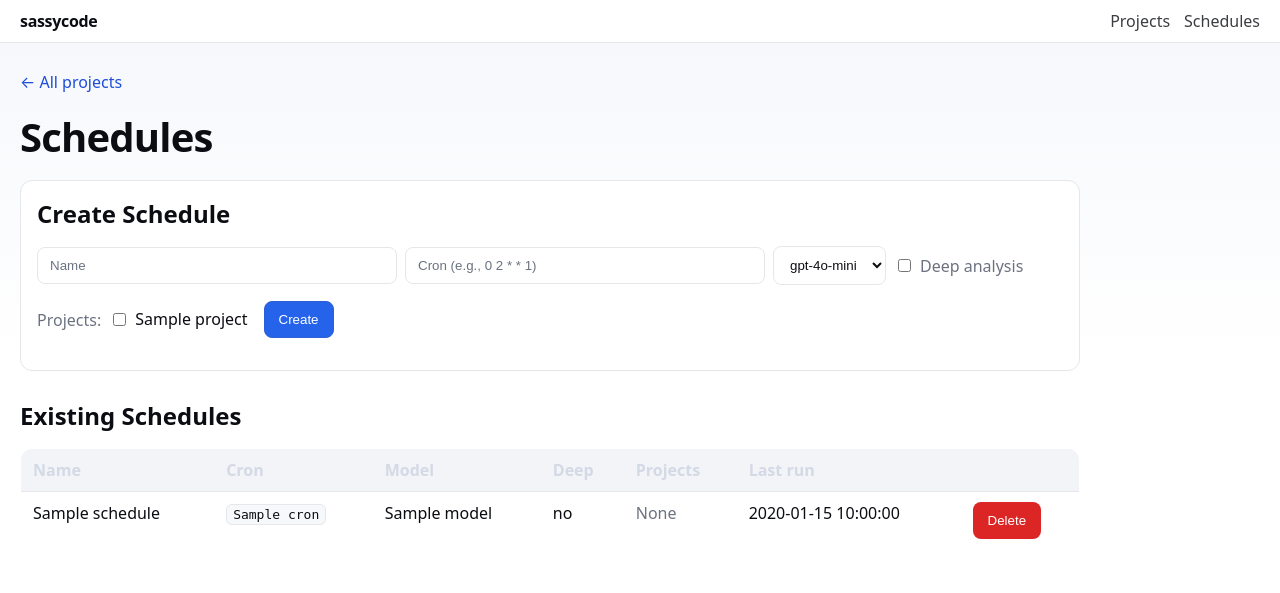
After one commit to jdubansky/sassycode, a FastAPI app: template manager/templates/schedules.html in a window 1280 px wide. The commit adds this page. Shown: the top 593 px of the page. Run offline with FastAPI, Linux system fonts and the light colour scheme; the template is opened without the code that fills it: most values are stand-ins (such as "Sample title", 1, 10 or a date in 2020).

Commit message:
added scheduled scans

```diff
--- a/manager/app.py
+++ b/manager/app.py
@@ -1,20 +1,23 @@
 import json
+import os
 import subprocess
 import sys
 import threading
-from datetime import datetime
+from datetime import datetime, timedelta
 from pathlib import Path
 from typing import Optional
 
 from dotenv import load_dotenv
 from fastapi import FastAPI, Depends, Request, Form
-from fastapi.responses import HTMLResponse, RedirectResponse
+from fastapi.responses import HTMLResponse, RedirectResponse, JSONResponse
 from fastapi.staticfiles import StaticFiles
 from fastapi.templating import Jinja2Templates
 from sqlalchemy.orm import Session
+from croniter import croniter
+import time
 
 from .db import init_db, migrate_db, session_scope, SessionLocal
-from .models import Project, Scan, Finding, ScanLog, UniqueFinding
+from .models import Project, Scan, Finding, ScanLog, UniqueFinding, Schedule, ScheduleProject
 
 
 load_dotenv()
@@ -31,6 +34,8 @@ app.mount("/static", StaticFiles(directory=str(static_dir)), name="static")
 # Track running scan processes
 RUNNING_PROCS: dict[int, subprocess.Popen] = {}
 RUNNING_LOCK = threading.Lock()
+MAX_CONCURRENT_SCANS = int(os.getenv("MAX_CONCURRENT_SCANS", "2"))
+SCAN_SEM = threading.Semaphore(MAX_CONCURRENT_SCANS)
 
 
 def get_db():
@@ -41,16 +46,64 @@ def get_db():
         db.close()
 
 
+@app.get("/favicon.ico", include_in_schema=False)
+def favicon_redirect():
+    return RedirectResponse(url="/static/favicon.svg")
+
+
+@app.get("/.well-known/appspecific/com.chrome.devtools.json", include_in_schema=False)
+def chrome_devtools_probe():
+    # Chrome devtools probes this path; return empty JSON instead of 404 noise
+    return JSONResponse(content={})
+
+
 @app.on_event("startup")
 def on_startup():
     init_db()
     migrate_db()
+    # Start scheduler thread
+    t = threading.Thread(target=_scheduler_loop, daemon=True)
+    t.start()
 
 
 @app.get("/", response_class=HTMLResponse)
 def index(request: Request, db: Session = Depends(get_db)):
     projects = db.query(Project).all()
     return templates.TemplateResponse("index.html", {"request": request, "projects": projects})
+@app.get("/schedules", response_class=HTMLResponse)
+def schedules_page(request: Request, db: Session = Depends(get_db)):
+    schedules = db.query(Schedule).all()
+    projects = db.query(Project).all()
+    # Build mapping of schedule_id -> [project names]
+    from sqlalchemy import select
+    schedule_projects_map: dict[int, list[str]] = {}
+    links = db.query(ScheduleProject, Project).join(Project, ScheduleProject.project_id == Project.id).all()
+    for link, proj in links:
+        schedule_projects_map.setdefault(link.schedule_id, []).append(proj.name)
+    return templates.TemplateResponse(
+        "schedules.html",
+        {"request": request, "schedules": schedules, "projects": projects, "schedule_projects_map": schedule_projects_map},
+    )
+
+@app.post("/schedules")
+def create_schedule(name: str = Form(...), cron: str = Form(...), model: str = Form(...), deep: str = Form(None), project_ids: str = Form(""), db: Session = Depends(get_db)):
+    s = Schedule(name=name, cron=cron, model=model, deep=1 if deep else 0)
+    db.add(s)
+    db.flush()
+    ids = [int(x) for x in (project_ids.split(",") if project_ids else []) if x]
+    for pid in ids:
+        db.add(ScheduleProject(schedule_id=s.id, project_id=pid))
+    db.commit()
+    return RedirectResponse(url="/schedules", status_code=303)
+
+
+@app.post("/schedules/{schedule_id}/delete")
+def delete_schedule(schedule_id: int, db: Session = Depends(get_db)):
+    s = db.get(Schedule, schedule_id)
+    if s:
+        db.delete(s)
+        db.commit()
+    return RedirectResponse(url="/schedules", status_code=303)
 
 
 @app.post("/projects")
@@ -126,6 +179,7 @@ def trigger_scan(project_id: int = Form(...), model: str = Form(...), deep: str
     def run_and_ingest(scan_id: int):
         success = False
         try:
+            SCAN_SEM.acquire()
             proc = subprocess.Popen(
                 cmd,
                 stdout=subprocess.PIPE,
@@ -246,6 +300,7 @@ def trigger_scan(project_id: int = Form(...), model: str = Form(...), deep: str
                             sc.status = "failed"
                     if not sc.completed_at:
                         sc.completed_at = datetime.utcnow()
+            SCAN_SEM.release()
 
     threading.Thread(target=run_and_ingest, args=(scan.id,), daemon=True).start()
 
@@ -277,6 +332,112 @@ def scan_logs_json(scan_id: int, db: Session = Depends(get_db)):
             for l in logs
         ],
     }
+
+
+def _scheduler_loop():
+    while True:
+        try:
+            with session_scope() as session:
+                schedules = session.query(Schedule).all()
+                now = datetime.utcnow()
+                for s in schedules:
+                    base = s.last_run_at or (now - timedelta(minutes=1))
+                    itr = croniter(s.cron, base)
+                    next_time = itr.get_next(datetime)
+                    if next_time <= now:
+                        # mark last_run
+                        s.last_run_at = now
+                        session.flush()
+                        # queue scans for selected projects
+                        proj_links = session.query(ScheduleProject).filter(ScheduleProject.schedule_id == s.id).all()
+                        for link in proj_links:
+                            p = session.get(Project, link.project_id)
+                            if not p:
+                                continue
+                            # trigger scan similar to POST /scans
+                            scan = Scan(project_id=p.id, model=s.model, status="running", started_at=datetime.utcnow())
+                            session.add(scan)
+                            session.flush()
+                            # seed startup log
+                            session.add(ScanLog(scan_id=scan.id, level="INFO", message=f"Scheduled run: {s.name}"))
+                            # Build command
+                            cmd = [
+                                sys.executable,
+                                "-m",
+                                "scanner.cli",
+                                "scan",
+                                "--path",
+                                p.path,
+                                "--model",
+                                s.model,
+                                "--verbose",
+                            ]
+                            if s.deep:
+                                cmd.append("--deep")
+
+                            def run_and_ingest_bg(scan_id: int, cmd_list: list[str]):
+                                # Reuse logic from trigger_scan
+                                success = False
+                                try:
+                                    SCAN_SEM.acquire()
+                                    proc = subprocess.Popen(cmd_list, stdout=subprocess.PIPE, stderr=subprocess.PIPE, text=True, bufsize=1)
+                                    with RUNNING_LOCK:
+                                        RUNNING_PROCS[scan_id] = proc
+                                    stdout_chunks: list[str] = []
+                                    assert proc.stderr is not None
+                                    for line in proc.stderr:
+                                        msg = line.rstrip("\n")
+                                        with session_scope() as s2:
+                                            s2.add(ScanLog(scan_id=scan_id, level="INFO", message=msg))
+                                    if proc.stdout:
+                                        stdout_chunks.append(proc.stdout.read() or "")
+                                    proc.wait()
+                                    stdout = "".join(stdout_chunks).strip()
+                                    obj = json.loads(stdout) if stdout else {}
+                                    findings = obj.get("findings", [])
+                                    with session_scope() as s3:
+                                        for f in findings:
+                                            # upsert unique (simplified: call existing path by reusing code is complex here)
+                                            fp_parts = [
+                                                (f.get("file_path") or "").strip().lower(),
+                                                ",".join(f.get("cwe", []) or []) if isinstance(f.get("cwe"), list) else (f.get("cwe") or ""),
+                                                (f.get("function_name") or "").strip().lower(),
+                                                (f.get("entrypoint") or "").strip().lower(),
+                                            ]
+                                            fingerprint = "|".join(fp_parts)
+                                            uf = s3.query(UniqueFinding).filter(UniqueFinding.project_id == p.id, UniqueFinding.fingerprint == fingerprint).one_or_none()
+                                            if uf is None:
+                                                uf = UniqueFinding(project_id=p.id, fingerprint=fingerprint, file_path=f.get("file_path", ""), cwe=",".join(f.get("cwe", []) or []) or None, function_name=f.get("function_name"), entrypoint=f.get("entrypoint"), last_line=f.get("line"), last_severity=f.get("severity"), last_description=f.get("description"), severity=f.get("severity"), description=f.get("description"))
+                                                s3.add(uf)
+                                                s3.flush()
+                                            else:
+                                                uf.last_seen_at = datetime.utcnow()
+                                                uf.occurrences = (uf.occurrences or 0) + 1
+                                                uf.last_line = f.get("line")
+                                                uf.last_severity = f.get("severity")
+                                                uf.last_description = f.get("description")
+                                            s3.add(Finding(scan_id=scan_id, unique_finding_id=uf.id, file_path=f.get("file_path", ""), severity=f.get("severity", "LOW"), line=f.get("line"), rule_id=f.get("rule_id"), cwe=",".join(f.get("cwe", []) or []) or None, description=f.get("description", ""), recommendation=f.get("recommendation"), confidence=f.get("confidence"), function_name=f.get("function_name"), entrypoint=f.get("entrypoint"), arguments=",".join(f.get("arguments", []) or []) or None, root_cause=f.get("root_cause"), details_json=json.dumps(f.get("details")) if f.get("details") else None))
+                                        scx = s3.get(Scan, scan_id)
+                                        if scx:
+                                            scx.status = "completed"
+                                            scx.completed_at = datetime.utcnow()
+                                    success = True
+                                except Exception:
+                                    with session_scope() as s4:
+                                        scx = s4.get(Scan, scan_id)
+                                        if scx:
+                                            scx.status = "failed"
+                                            scx.completed_at = datetime.utcnow()
+                                finally:
+                                    with RUNNING_LOCK:
+                                        RUNNING_PROCS.pop(scan_id, None)
+                                    SCAN_SEM.release()
+
+                            print(f"[scheduler] triggered {s.name} for project {p.name} (scan #{scan.id})")
+                            threading.Thread(target=run_and_ingest_bg, args=(scan.id, cmd), daemon=True).start()
+        except Exception as e:
+            print(f"[scheduler] error: {e}")
+        time.sleep(30)
 
 
 @app.post("/scans/{scan_id}/cancel")
--- a/manager/static/style.css
+++ b/manager/static/style.css
@@ -79,3 +79,11 @@ pre { background: var(--code-bg); color: inherit; padding:12px; border-radius:12
 .grid-split { display: grid; grid-template-columns: minmax(0, 2fr) minmax(0, 1fr); gap: 16px; align-items: start; }
 .scroll-panel { max-height: 360px; overflow: auto; }
 .panel h2 { margin-top: 0; }
+
+/* Header */
+.app-header { position: sticky; top: 0; z-index: 50; background: var(--panel); border-bottom: 1px solid var(--border); }
+.header-bar { display: flex; align-items: center; justify-content: space-between; padding: 10px 20px; }
+.brand { font-weight: 700; letter-spacing: -0.02em; }
+.nav-links { display: flex; gap: 14px; align-items: center; }
+.nav-links a { color: var(--text); opacity: 0.8; }
+.nav-links a:hover { opacity: 1; }
--- /dev/null
+++ b/manager/templates/schedules.html
@@ -0,0 +1,108 @@
+<!doctype html>
+<html>
+  <head>
+    <meta charset="utf-8" />
+    <title>sassycode - schedules</title>
+    <link rel="stylesheet" href="/static/style.css">
+  </head>
+  <body>
+    <header class="app-header">
+      <div class="header-bar">
+        <div class="brand">sassycode</div>
+        <nav class="nav-links">
+          <a href="/">Projects</a>
+          <a href="/schedules">Schedules</a>
+        </nav>
+      </div>
+    </header>
+    <div class="container">
+      <a href="/">← All projects</a>
+      <h1>Schedules</h1>
+
+      <div class="panel">
+        <h2>Create Schedule</h2>
+        <form class="toolbar" method="post" action="/schedules">
+          <input type="text" name="name" placeholder="Name" required />
+          <input type="text" name="cron" placeholder="Cron (e.g., 0 2 * * 1)" required />
+          <select name="model" required>
+            <option value="gpt-5">gpt-5</option>
+            <option value="gpt-4o">gpt-4o</option>
+            <option value="gpt-4o-mini" selected>gpt-4o-mini</option>
+          </select>
+          <label class="muted" style="display:flex;align-items:center;gap:6px;">
+            <input type="checkbox" name="deep" value="1" /> Deep analysis
+          </label>
+        </form>
+        <div class="toolbar">
+          <label class="muted">Projects:</label>
+          <div>
+            {% for p in projects %}
+              <label style="display:inline-flex;align-items:center;gap:6px;margin-right:8px;">
+                <input type="checkbox" class="sched-proj" value="{{ p.id }}" /> {{ p.name }}
+              </label>
+            {% endfor %}
+          </div>
+          <button class="btn-primary" id="createScheduleBtn">Create</button>
+        </div>
+      </div>
+
+      <h2>Existing Schedules</h2>
+      <table>
+        <thead>
+          <tr>
+            <th>Name</th>
+            <th>Cron</th>
+            <th>Model</th>
+            <th>Deep</th>
+            <th>Projects</th>
+            <th>Last run</th>
+            <th></th>
+          </tr>
+        </thead>
+        <tbody>
+          {% for s in schedules %}
+          <tr>
+            <td>{{ s.name }}</td>
+            <td><code>{{ s.cron }}</code></td>
+            <td>{{ s.model }}</td>
+            <td>{{ 'yes' if s.deep else 'no' }}</td>
+            <td>
+              {% set names = schedule_projects_map.get(s.id, []) %}
+              {% if names %}
+                {{ ", ".join(names) }}
+              {% else %}
+                <span class="muted">None</span>
+              {% endif %}
+            </td>
+            <td>{{ s.last_run_at or '-' }}</td>
+            <td>
+              <form method="post" action="/schedules/{{ s.id }}/delete" onsubmit="return confirm('Delete schedule {{ s.name }}?');">
+                <button class="btn-danger" type="submit">Delete</button>
+              </form>
+            </td>
+          </tr>
+          {% else %}
+          <tr><td colspan="7" class="muted">No schedules yet.</td></tr>
+          {% endfor %}
+        </tbody>
+      </table>
+    </div>
+    <script src="/static/app.js"></script>
+    <script>
+      (function(){
+        const btn = document.getElementById('createScheduleBtn');
+        if (!btn) return;
+        btn.addEventListener('click', function(e){
+          const form = document.querySelector('form[action="/schedules"]');
+          const ids = Array.from(document.querySelectorAll('.sched-proj:checked')).map(c=>c.value).join(',');
+          const input = document.createElement('input');
+          input.type = 'hidden';
+          input.name = 'project_ids';
+          input.value = ids;
+          form.appendChild(input);
+          form.submit();
+        });
+      })();
+    </script>
+  </body>
+</html>
--- a/pyproject.toml
+++ b/pyproject.toml
@@ -19,6 +19,7 @@ dependencies = [
   "openai>=1.40.0",
   "jinja2>=3.1.0",
   "python-multipart>=0.0.9",
+  "croniter>=2.0.5",
 ]
 
 [project.optional-dependencies]
```
Also changed, not shown: manager/db.py (+24 -0 lines), manager/models.py (+24 -0 lines), manager/templates/index.html (+12 -0 lines), manager/templates/project.html (+12 -0 lines), manager/templates/scan.html (+9 -0 lines), manager/static/favicon.svg (added).
